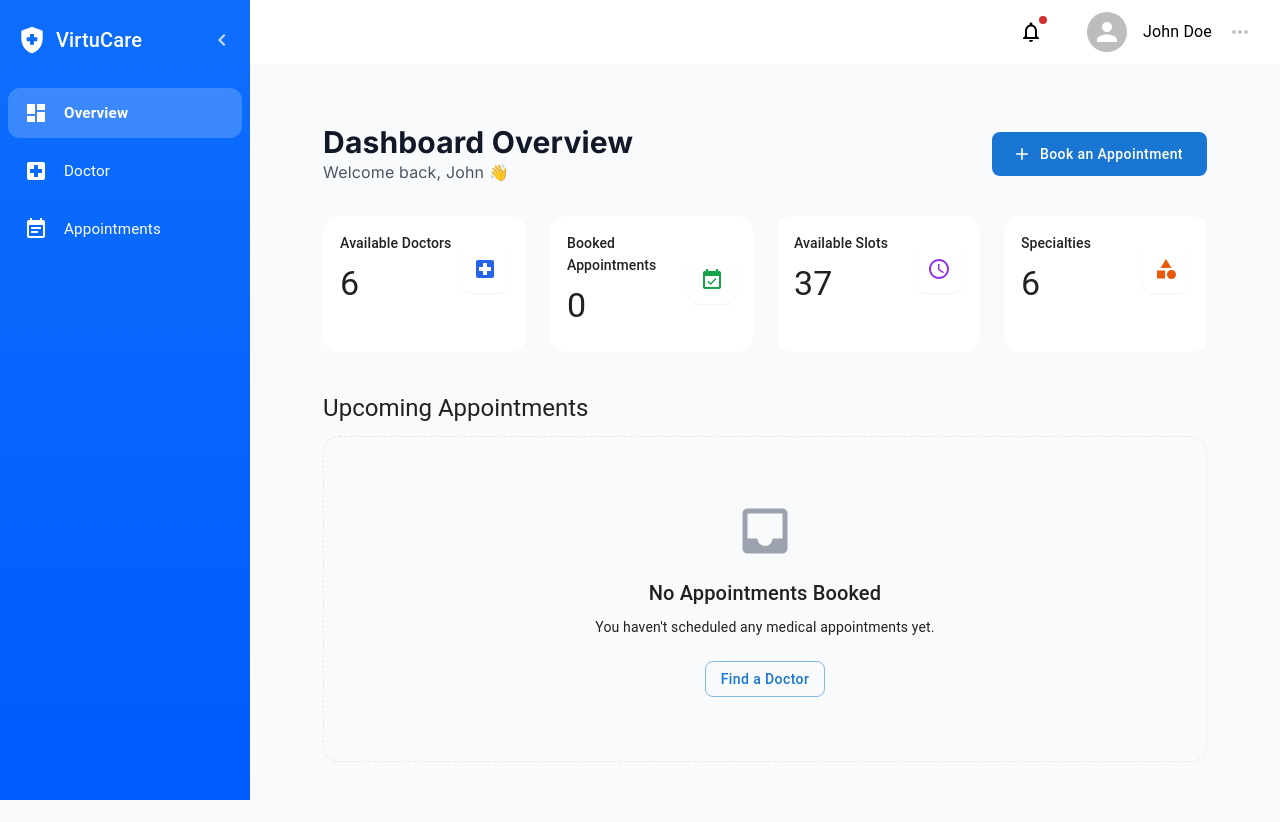
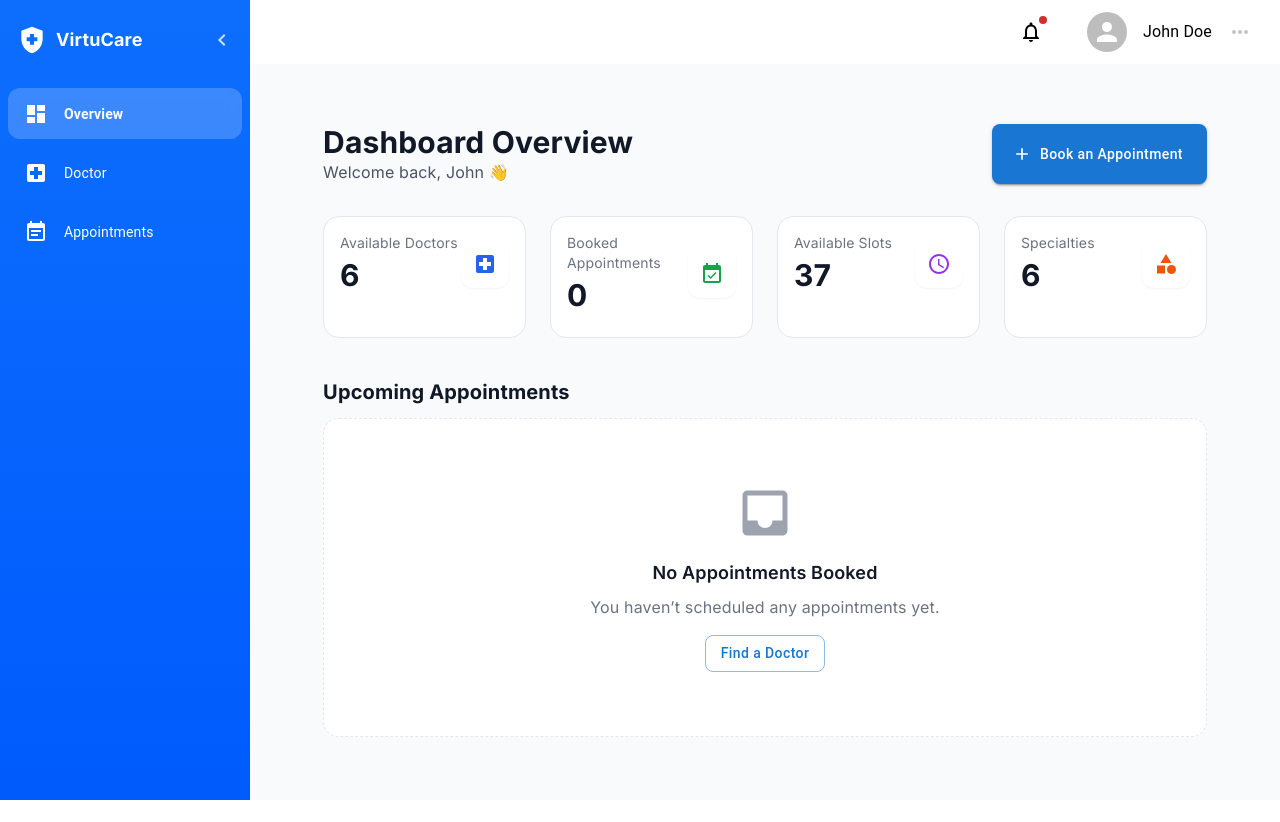
Before and after one commit to realshegz-github/Virtucare, a Next.js app: page /dashboard in a window 1280 px wide. After the commit the page ends 800 px from the top, so only its background shows below. Built offline with nearby package versions, Linux system fonts and the light colour scheme.

Commit message:
fix typo bug

```diff
--- /dev/null
+++ b/babel.json
@@ -0,0 +1,6 @@
+{
+  "stories": [],
+  "versions": [],
+  "backups": [],
+  "activity": []
+}
--- a/src/app/dashboard/appointments/page.tsx
+++ b/src/app/dashboard/appointments/page.tsx
@@ -7,13 +7,11 @@ import { Appointment } from "@/types/interface";
 import { toast } from "sonner";
 import {
   Box,
-  Typography,
   Button,
   Card,
   CardContent,
   Divider,
   Paper,
-  IconButton
 } from "@mui/material";
 import CalendarTodayIcon from "@mui/icons-material/CalendarToday";
 import AccessTimeIcon from "@mui/icons-material/AccessTime";
@@ -46,7 +44,6 @@ export default function AppointmentsPage() {
     });
   };
 
-  // Improved sorting to handle both "HH:MM" and "HH:MM AM/PM" formats safely
   const sortedAppointments = [...appointments].sort((a, b) => {
     const dateA = new Date(`${a.date} ${a.time}`);
     const dateB = new Date(`${b.date} ${b.time}`);
@@ -55,13 +52,12 @@ export default function AppointmentsPage() {
 
   return (
     <Box className="px-[5%]">
-      {/* HEADER SECTION */}
+      {/* HEADER */}
       <Box className="flex flex-col sm:flex-row sm:items-center justify-between mb-8 gap-4">
         <Box>
-
           <h1 className="text-3xl font-bold text-gray-900">
-                         My Appointments
-                      </h1>
+            My Appointments
+          </h1>
           <p className="text-gray-600">
             View and manage your scheduled appointments
           </p>
@@ -69,17 +65,15 @@ export default function AppointmentsPage() {
 
         <Button
           variant="contained"
-          color="primary"
           startIcon={<AddIcon />}
           onClick={() => router.push("/dashboard/doctor")}
-          disableElevation
           sx={{ borderRadius: "8px", textTransform: "none", px: 3, py: 1.2 }}
         >
           Book New
         </Button>
       </Box>
 
-      {/* APPOINTMENTS LIST OR EMPTY STATE */}
+      {/* EMPTY STATE */}
       {sortedAppointments.length === 0 ? (
         <Paper
           elevation={0}
@@ -88,19 +82,21 @@ export default function AppointmentsPage() {
             textAlign: "center",
             borderRadius: "16px",
             border: "1px dashed #e5e7eb",
-            backgroundColor: "#f9fafb"
+            backgroundColor: "#f9fafb",
           }}
         >
           <EventBusyIcon sx={{ fontSize: 60, color: "#9ca3af", mb: 2 }} />
-          <Typography variant="h6" color="text.primary" fontWeight="medium">
+
+          <h2 className="text-xl font-semibold text-gray-900">
             No appointments yet
-          </Typography>
-          <Typography variant="body2" color="text.secondary" sx={{ mb: 4, mt: 1, maxWidth: 400, mx: "auto" }}>
-            You haven't booked any appointments. Start by browsing our available doctors and scheduling a time that works for you.
-          </Typography>
+          </h2>
+
+          <p className="text-gray-500 mt-2 mb-6 max-w-md mx-auto">
+            You haven&apos;t booked any appointments. Start by browsing doctors.
+          </p>
+
           <Button
             variant="contained"
-            disableElevation
             startIcon={<AddIcon />}
             onClick={() => router.push("/dashboard/doctor")}
             sx={{ borderRadius: "8px", textTransform: "none", px: 4, py: 1.2 }}
@@ -117,57 +113,52 @@ export default function AppointmentsPage() {
               sx={{
                 borderRadius: "16px",
                 border: "1px solid #f3f4f6",
-                transition: "all 0.3s ease",
                 "&:hover": {
-                  boxShadow: "0 4px 20px -5px rgba(0, 0, 0, 0.05)",
-                  borderColor: "primary.light"
-                }
+                  boxShadow: "0 4px 20px rgba(0,0,0,0.05)",
+                },
               }}
             >
-              <CardContent sx={{ p: 3, pb: "24px !important" }}>
-                <Box className="flex flex-col sm:flex-row sm:items-start sm:justify-between gap-4">
+              <CardContent>
+                <Box className="flex flex-col sm:flex-row justify-between gap-4">
+                  {/* INFO */}
+                  <Box className="flex-1">
+                    <h3 className="text-lg font-bold text-gray-900 mb-2">
+                      {appointment.doctorName}
+                    </h3>
 
-                  {/* Info Section */}
-                  <Box className="flex-1">
-                    <Typography variant="h6" fontWeight="bold" color="text.primary" sx={{ mb: 2 }}>
-                      {appointment.doctorName}
-                    </Typography>
+                    <div className="space-y-2 text-gray-600 text-sm">
+                      <div className="flex items-center gap-2">
+                        <CalendarTodayIcon sx={{ fontSize: 18 }} />
+                        <span>{formatDate(appointment.date)}</span>
+                      </div>
 
-                    <Box className="space-y-2">
-                      <Box className="flex items-center text-gray-600 gap-2">
-                        <CalendarTodayIcon sx={{ fontSize: 18, color: "primary.main" }} />
-                        <Typography variant="body2">{formatDate(appointment.date)}</Typography>
-                      </Box>
-                      <Box className="flex items-center text-gray-600 gap-2">
-                        <AccessTimeIcon sx={{ fontSize: 18, color: "primary.main" }} />
-                        <Typography variant="body2">{appointment.time}</Typography>
-                      </Box>
-                    </Box>
+                      <div className="flex items-center gap-2">
+                        <AccessTimeIcon sx={{ fontSize: 18 }} />
+                        <span>{appointment.time}</span>
+                      </div>
+                    </div>
 
                     <Divider sx={{ my: 2, borderStyle: "dashed" }} />
 
-                    <Box>
-                      <Typography variant="caption" fontWeight="bold" color="text.secondary" sx={{ textTransform: "uppercase", letterSpacing: 0.5 }}>
+                    <div>
+                      <p className="text-xs uppercase text-gray-400 font-semibold">
                         Reason for visit
-                      </Typography>
-                      <Typography variant="body2" color="text.primary" sx={{ mt: 0.5 }}>
+                      </p>
+                      <p className="text-sm text-gray-800 mt-1">
                         {appointment.reason}
-                      </Typography>
-                    </Box>
+                      </p>
+                    </div>
                   </Box>
 
-                  {/* Action Section */}
+                  {/* ACTION */}
                   <Button
                     variant="outlined"
                     color="error"
-                    // startIcon={<DeleteOutlineIcon />}
                     onClick={() => handleDelete(appointment.id)}
                     sx={{
                       borderRadius: "8px",
                       textTransform: "none",
                       alignSelf: { xs: "stretch", sm: "flex-start" },
-                      borderWidth: "1px",
-                      "&:hover": { borderWidth: "1px", backgroundColor: "error.50" }
                     }}
                   >
                     Cancel
--- a/src/app/dashboard/page.tsx
+++ b/src/app/dashboard/page.tsx
@@ -3,13 +3,12 @@
 import { useState, useEffect } from "react";
 import { useRouter } from "next/navigation";
 import { doctors } from "@/data/doctors";
-import { getAppointments } from "@/utils/storage"; // Adjust path if needed
-import { Appointment } from "@/types/interface"; // Adjust path if needed
+import { getAppointments } from "@/utils/storage";
+import { Appointment } from "@/types/interface";
 import {
   Button,
   Card,
   CardContent,
-  Typography,
   Table,
   TableBody,
   TableCell,
@@ -18,7 +17,7 @@ import {
   TableRow,
   Paper,
   Chip,
-  Box
+  Box,
 } from "@mui/material";
 import LocalHospitalIcon from "@mui/icons-material/LocalHospital";
 import EventAvailableIcon from "@mui/icons-material/EventAvailable";
@@ -29,14 +28,11 @@ import InboxIcon from "@mui/icons-material/Inbox";
 
 export default function DashboardOverview() {
   const router = useRouter();
-
-  // State for dynamic appointments
   const [appointments, setAppointments] = useState<Appointment[]>([]);
 
   useEffect(() => {
     const storedAppointments = getAppointments();
 
-    // Sort appointments chronologically so the closest ones appear first
     const sorted = storedAppointments.sort((a, b) => {
       const dateA = new Date(`${a.date} ${a.time}`);
       const dateB = new Date(`${b.date} ${b.time}`);
@@ -47,73 +43,97 @@ export default function DashboardOverview() {
   }, []);
 
   const totalDoctors = doctors.length;
-  const totalSlots = doctors.reduce((acc, doc) => acc + doc.availableSlots.length, 0);
+  const totalSlots = doctors.reduce(
+    (acc, doc) => acc + doc.availableSlots.length,
+    0
+  );
   const specialties = new Set(doctors.map((doc) => doc.specialty)).size;
 
   const cards = [
-    { title: "Available Doctors", value: totalDoctors, icon: <LocalHospitalIcon />, bg: "bg-blue-50", color: "text-blue-600" },
-    { title: "Booked Appointments", value: appointments.length, icon: <EventAvailableIcon />, bg: "bg-green-50", color: "text-green-600" },
-    { title: "Available Slots", value: totalSlots, icon: <AccessTimeIcon />, bg: "bg-purple-50", color: "text-purple-600" },
-    { title: "Specialties", value: specialties, icon: <CategoryIcon />, bg: "bg-orange-50", color: "text-orange-600" },
+    {
+      title: "Available Doctors",
+      value: totalDoctors,
+      icon: <LocalHospitalIcon />,
+      bg: "bg-blue-50",
+      color: "text-blue-600",
+    },
+    {
+      title: "Booked Appointments",
+      value: appointments.length,
+      icon: <EventAvailableIcon />,
+      bg: "bg-green-50",
+      color: "text-green-600",
+    },
+    {
+      title: "Available Slots",
+      value: totalSlots,
+      icon: <AccessTimeIcon />,
+      bg: "bg-purple-50",
+      color: "text-purple-600",
+    },
+    {
+      title: "Specialties",
+      value: specialties,
+      icon: <CategoryIcon />,
+      bg: "bg-orange-50",
+      color: "text-orange-600",
+    },
   ];
 
   return (
     <Box className="px-[5%] py-5">
-      {/* HEADER SECTION */}
-      <Box className="flex flex-col sm:flex-row sm:items-center justify-between mb-8 gap-4">
+      {/* HEADER */}
+      <Box className="flex flex-col sm:flex-row justify-between mb-8 gap-4">
         <Box>
-
           <h1 className="text-3xl font-bold text-gray-900">
-               Dashboard Overview
-            </h1>
-          <p className="text-gray-600">
-            Welcome back, John 👋
-          </p>
+            Dashboard Overview
+          </h1>
+          <p className="text-gray-600">Welcome back, John 👋</p>
         </Box>
 
         <Button
           variant="contained"
-          color="primary"
           startIcon={<AddIcon />}
-          onClick={() => router.push("/dashboard/appointments/book/doc-1")} // Or redirect to doctor list
-          disableElevation
+          onClick={() => router.push("/dashboard/doctor")}
           sx={{ borderRadius: "8px", textTransform: "none", px: 3, py: 1.2 }}
         >
           Book an Appointment
         </Button>
       </Box>
 
-      {/* STATS CARDS */}
+      {/* CARDS */}
       <Box className="grid grid-cols-1 sm:grid-cols-2 lg:grid-cols-4 gap-6 mb-10">
         {cards.map((card) => (
           <Card
             key={card.title}
             elevation={0}
-            className={`${card.bg} border border-transparent hover:border-gray-200 transition-all duration-300`}
+            className={`${card.bg} border hover:border-gray-200`}
             sx={{ borderRadius: "16px" }}
           >
-            <CardContent className="flex items-center justify-between p-6 pb-6!important">
-              <Box>
-                <Typography component="p" variant="subtitle2" fontWeight="medium" color="text.secondary">
-                  {card.title}
-                </Typography>
-                <Typography variant="h4" fontWeight="bold" color="text.primary" sx={{ mt: 1 }}>
+            <CardContent className="flex justify-between items-center p-6">
+              <div>
+                <p className="text-sm text-gray-500">{card.title}</p>
+                <h2 className="text-3xl font-bold text-gray-900 mt-1">
                   {card.value}
-                </Typography>
-              </Box>
-              <Box className={`p-3 rounded-xl ${card.color} bg-white shadow-sm flex items-center justify-center`}>
+                </h2>
+              </div>
+
+              <div
+                className={`p-3 rounded-xl bg-white shadow-sm ${card.color}`}
+              >
                 {card.icon}
-              </Box>
+              </div>
             </CardContent>
           </Card>
         ))}
       </Box>
 
-      {/* RECENT APPOINTMENTS SECTION */}
-      <Box className="flex items-center justify-between mb-3">
-        <Typography variant="h5" component="h2" fontWeight="bold">
+      {/* SECTION HEADER */}
+      <Box className="flex justify-between items-center mb-3">
+        <h2 className="text-xl font-bold text-gray-900">
           Upcoming Appointments
-        </Typography>
+        </h2>
+
         {appointments.length > 5 && (
           <Button
             variant="text"
@@ -125,18 +145,27 @@ export default function DashboardOverview() {
         )}
       </Box>
 
+      {/* EMPTY STATE */}
       {appointments.length === 0 ? (
         <Paper
           elevation={0}
-          sx={{ p: 8, textAlign: "center", borderRadius: "16px", border: "1px dashed #e5e7eb", backgroundColor: "#f9fafb" }}
+          sx={{
+            p: 8,
+            textAlign: "center",
+            borderRadius: "16px",
+            border: "1px dashed #e5e7eb",
+          }}
         >
           <InboxIcon sx={{ fontSize: 60, color: "#9ca3af", mb: 2 }} />
-          <Typography variant="h6" color="text.primary" fontWeight="medium">
+
+          <h3 className="text-lg font-semibold text-gray-900">
             No Appointments Booked
-          </Typography>
-          <Typography variant="body2" color="text.secondary" sx={{ mb: 3, mt: 1 }}>
-            You haven't scheduled any medical appointments yet.
-          </Typography>
+          </h3>
+
+          <p className="text-gray-500 mt-2 mb-4">
+            You haven’t scheduled any appointments yet.
+          </p>
+
           <Button
             variant="outlined"
             onClick={() => router.push("/dashboard/doctor")}
@@ -146,42 +175,49 @@ export default function DashboardOverview() {
           </Button>
         </Paper>
       ) : (
-        <TableContainer component={Paper} elevation={0} sx={{ borderRadius: "12px", border: "1px solid #f3f4f6" }}>
-          <Table sx={{ minWidth: 650 }}>
+        <TableContainer
+          component={Paper}
+          elevation={0}
+          sx={{ borderRadius: "12px", border: "1px solid #f3f4f6" }}
+        >
+          <Table>
             <TableHead sx={{ backgroundColor: "#f9fafb" }}>
               <TableRow>
-                <TableCell><Typography variant="subtitle2" fontWeight="bold" color="text.secondary">ID</Typography></TableCell>
-                <TableCell><Typography variant="subtitle2" fontWeight="bold" color="text.secondary">Doctor</Typography></TableCell>
-                <TableCell><Typography variant="subtitle2" fontWeight="bold" color="text.secondary">Date</Typography></TableCell>
-                <TableCell><Typography variant="subtitle2" fontWeight="bold" color="text.secondary">Time</Typography></TableCell>
-                <TableCell><Typography variant="subtitle2" fontWeight="bold" color="text.secondary">Status</Typography></TableCell>
+                <TableCell><span className="text-xs font-semibold text-gray-500">ID</span></TableCell>
+                <TableCell><span className="text-xs font-semibold text-gray-500">Doctor</span></TableCell>
+                <TableCell><span className="text-xs font-semibold text-gray-500">Date</span></TableCell>
+                <TableCell><span className="text-xs font-semibold text-gray-500">Time</span></TableCell>
+                <TableCell><span className="text-xs font-semibold text-gray-500">Status</span></TableCell>
               </TableRow>
             </TableHead>
+
             <TableBody>
-              {/* Only show the top 5 closest appointments on the dashboard */}
               {appointments.slice(0, 5).map((row) => (
-                <TableRow key={row.id} sx={{ '&:last-child td, &:last-child th': { border: 0 }, '&:hover': { backgroundColor: '#fcfcfc' } }}>
+                <TableRow key={row.id} hover>
                   <TableCell>
-                    <Typography variant="body2" fontWeight="medium">{row.id}</Typography>
+                    <p className="text-sm font-medium">{row.id}</p>
                   </TableCell>
+
                   <TableCell>
-                    <Typography variant="body2">{row.doctorName}</Typography>
+                    <p className="text-sm">{row.doctorName}</p>
                   </TableCell>
+
                   <TableCell>
-                    <Typography variant="body2">
-                      {new Date(row.date).toLocaleDateString('en-US', { month: 'short', day: 'numeric', year: 'numeric' })}
-                    </Typography>
+                    <p className="text-sm">
+                      {new Date(row.date).toLocaleDateString()}
+                    </p>
                   </TableCell>
+
                   <TableCell>
-                    <Typography variant="body2">{row.time}</Typography>
+                    <p className="text-sm">{row.time}</p>
                   </TableCell>
+
                   <TableCell>
                     <Chip
                       label="Confirmed"
                       size="small"
                       color="success"
                       variant="outlined"
-                      sx={{ fontWeight: "medium" }}
                     />
                   </TableCell>
                 </TableRow>
--- a/src/component/dashboard/Sidebar.tsx
+++ b/src/component/dashboard/Sidebar.tsx
@@ -1,4 +1,4 @@
-'use client';
+"use client";
 
 import {
   List,
@@ -11,7 +11,6 @@ import {
   type Theme,
   type CSSObject,
   Box,
-  Typography,
 } from "@mui/material";
 import MuiDrawer from "@mui/material/Drawer";
 import Link from "next/link";
@@ -95,7 +94,7 @@ const SideBar = ({ open, handleDrawerClose, drawerWidth }: SideBarProps) => {
           justifyContent: "center",
           position: "relative",
           py: 3,
-          px:2
+          px: 2,
         }}
       >
         <Link
@@ -117,14 +116,7 @@ const SideBar = ({ open, handleDrawerClose, drawerWidth }: SideBarProps) => {
             }}
           >
             <HealthAndSafetyIcon sx={{ fontSize: 32 }} />
-    <Typography
-      component="h6"
-      variant="h6"
-      fontWeight={700}
-      fontSize={20}
-    >
-      VirtuCare
-    </Typography>
+            <span className="text-lg font-bold">VirtuCare</span>
           </Box>
         </Link>
 
@@ -177,14 +169,16 @@ const SideBar = ({ open, handleDrawerClose, drawerWidth }: SideBarProps) => {
                   </ListItemIcon>
 
                   <ListItemText
-                    primary={item.text}
-                    sx={{
-                      opacity: open ? 1 : 0,
-                      "& span": {
-                        fontSize: "0.95rem",
-                        fontWeight: isActive ? 600 : 400,
-                      },
-                    }}
+                    primary={
+                      <span
+                        className={`text-sm ${
+                          isActive ? "font-semibold" : "font-normal"
+                        }`}
+                      >
+                        {item.text}
+                      </span>
+                    }
+                    sx={{ opacity: open ? 1 : 0 }}
                   />
                 </ListItemButton>
               </Link>
```
Also changed, not shown: src/app/dashboard/appointments/book/[id]/page.tsx (+10 -14 lines), src/component/dashboard/DoctorCard.tsx (+35 -28 lines), 1 other file (tests, documents, lock files or other folders). Lines whose indentation alone changed are shown as unchanged.
